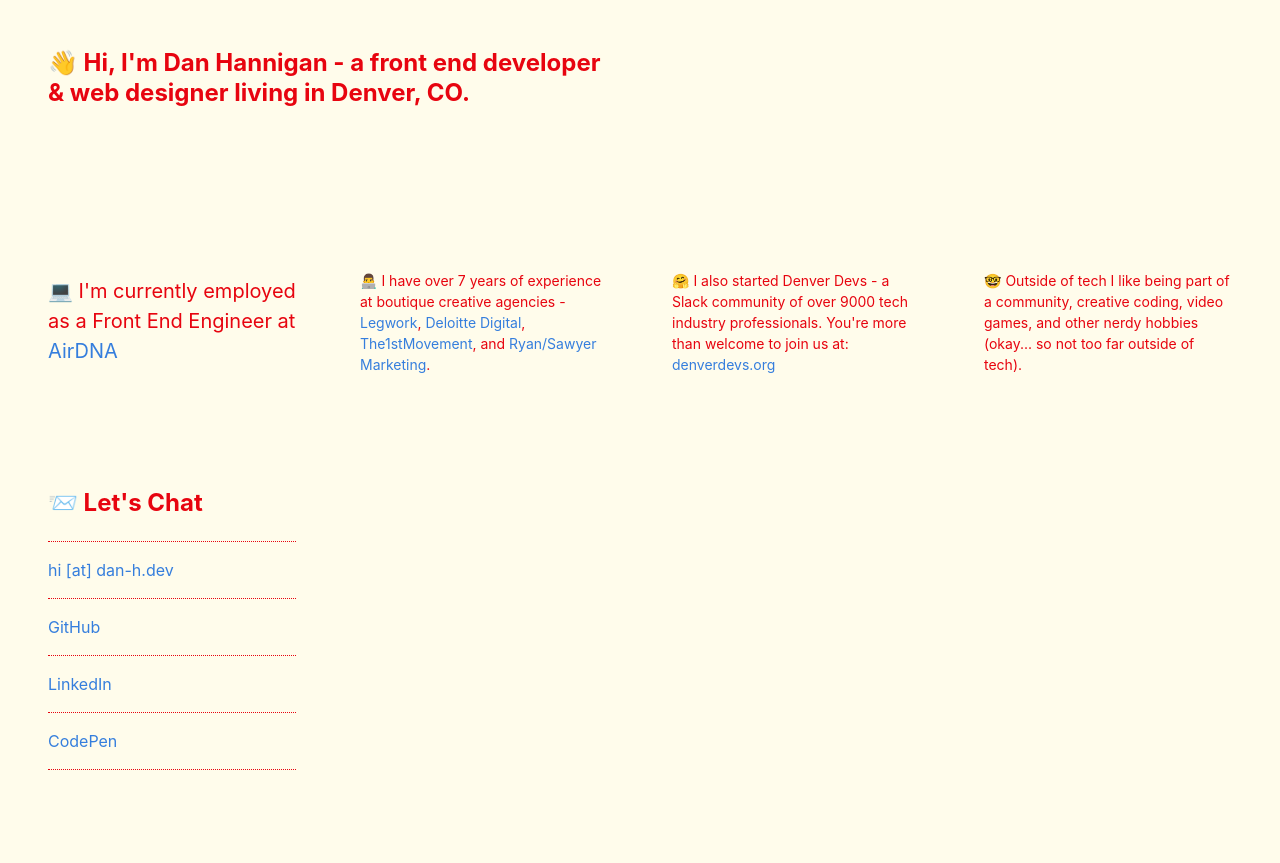
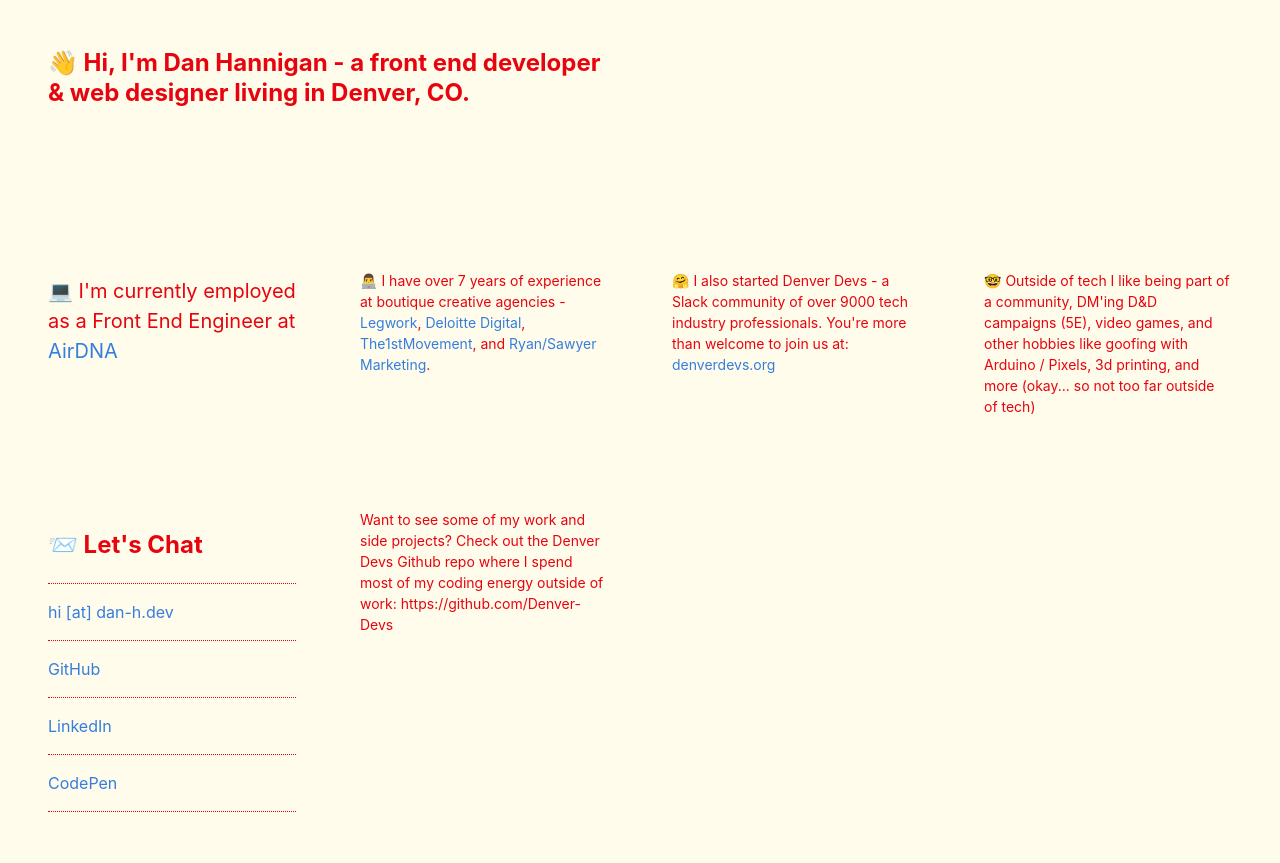
Before and after one commit to danhannigan/danhannigan, a plain HTML site: page index.html in a window 1280 px wide. Before the commit the page ends 834 px from the top, so only its background shows below. Drawn offline with Linux system fonts and the light colour scheme.

Commit message:
Update index.html

```diff
--- a/index.html
+++ b/index.html
@@ -42,8 +42,7 @@
       </div>
       <div class="fl w-100 w-50-m w-25-l pa3-m pa4-l">
         <p class="f6 lh-copy measure">
-          🤓 Outside of tech I like being part of a community, creative coding, video games, and other nerdy hobbies
-          (okay... so not too far outside of tech).
+          🤓 Outside of tech I like being part of a community, DM'ing D&D campaigns (5E), video games, and other hobbies like goofing with Arduino / Pixels, 3d printing, and more (okay... so not too far outside of tech)
         </p>
       </div>
     </section>
@@ -64,6 +63,11 @@
               class="link blue bg-animate hover-bg-light-blue">CodePen</a></li>
         </ul>
       </div>
+      <div class="fl w-100 w-50-m w-25-l pa3-m pa4-l">
+        <p class="f6 lh-copy measure">
+          Want to see some of my work and side projects? Check out the Denver Devs Github repo where I spend most of my coding energy outside of work: https://github.com/Denver-Devs
+        </p>
+      </div>
       <section>
   </article>
 
```
